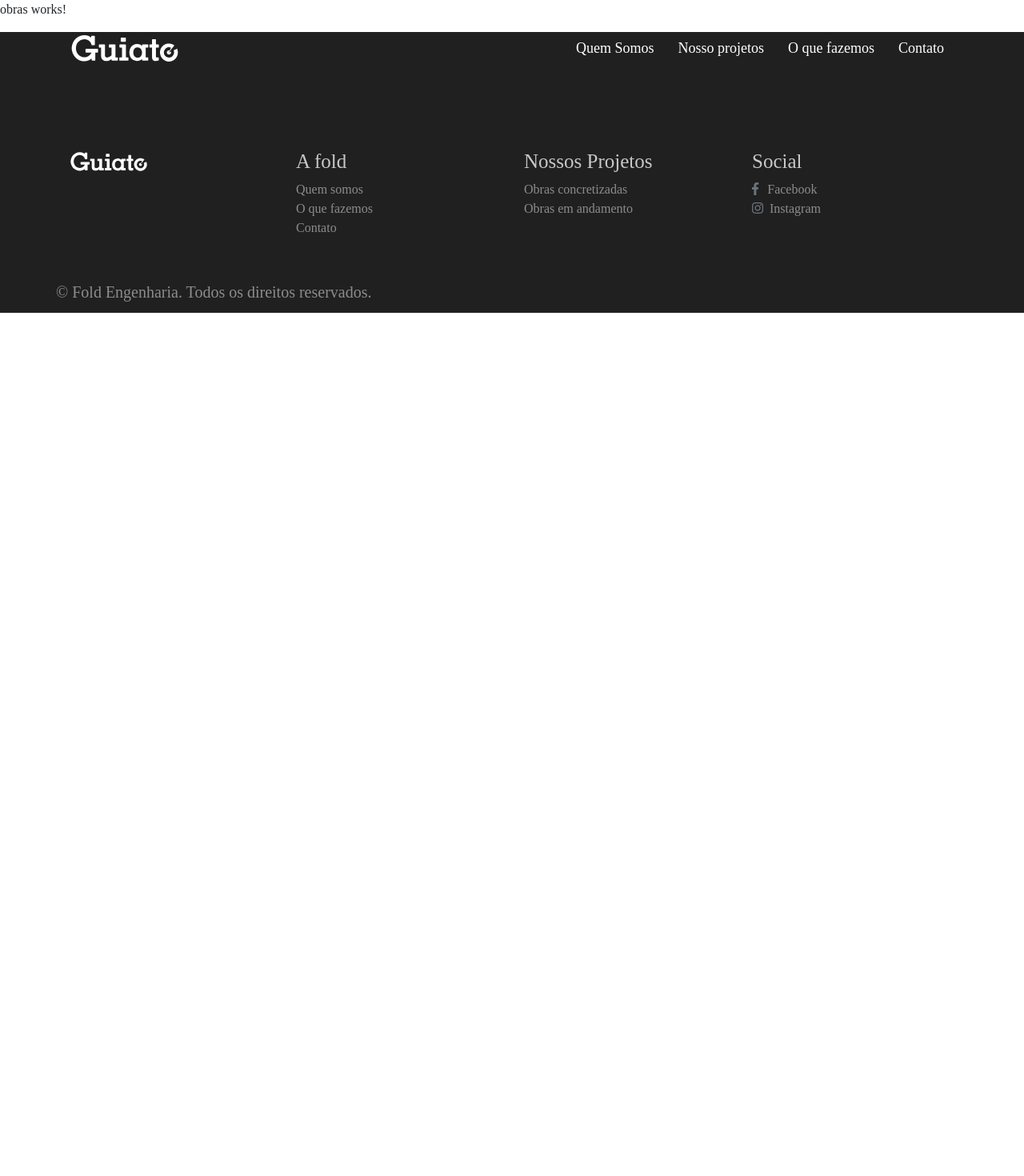
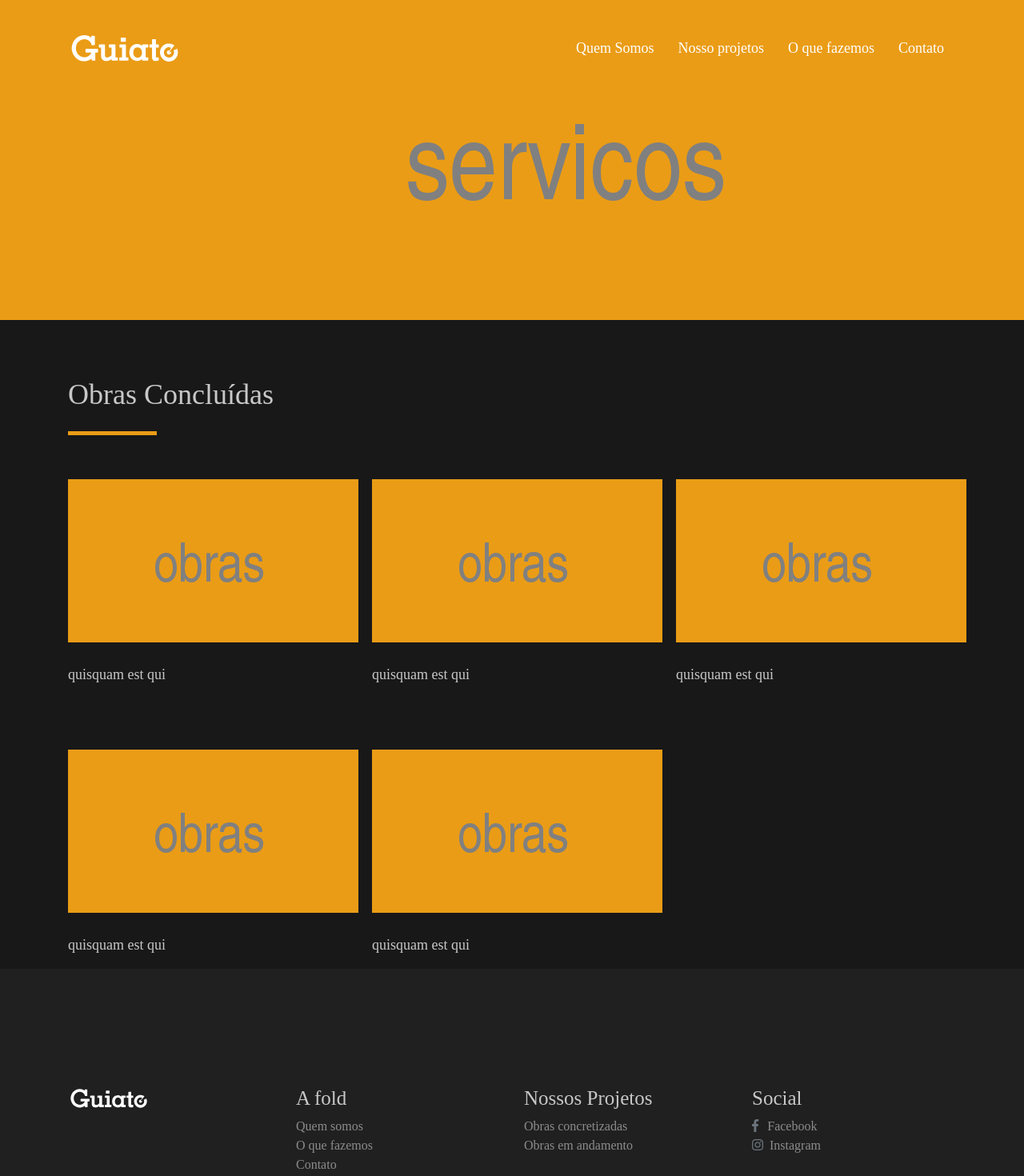
Before and after one commit to alesandraisla/fold-angular, an Angular app: page /obras in a window 1280 px wide. Shown: the top 1470 px of the page at 80% size. Before the commit the page ends 800 px from the top, so only its background shows below. Built offline with nearby package versions, Linux system fonts and the light colour scheme; a web font is replaced by a local one.

Commit message:
estruturação da página obras

```diff
--- a/src/app/obras/obras.component.css
+++ b/src/app/obras/obras.component.css
@@ -0,0 +1,29 @@
+#obras {
+	height: 400px;
+	background: url(/assets/img/services.png);
+}
+
+#obras-1{
+	background-color: #181818;
+	color: #c8c8c8;
+}
+
+#obras-1 h2 {
+	font-size: 36px;
+	padding-top: 2em;
+
+}
+
+#obras-1 hr {
+	width: 10%;
+	padding-bottom: 2em;
+}
+
+#obras-1 p {
+	padding-top: 1.5em;
+	font-size: 18px;
+}
+
+#obras img {
+	opacity: 0.2;
+}
--- a/src/app/obras/obras.component.html
+++ b/src/app/obras/obras.component.html
@@ -1 +1,41 @@
-<p>obras works!</p>
+<div id="obras">
+	<nav class="navbar navbar-expand-md navbar-light navbar-transparent">
+		<div class="container">
+			<a class="navbar-brand" href="">
+			</a>
+		</div>
+	</nav>
+</div>
+
+<div id="obras-1">
+	<div class="container">
+		<h2> Obras Concluídas </h2>
+		<hr>
+		<div class="row">
+			<div class="col-4">
+				<img src="/assets/img/obras.png">
+				<p>quisquam est qui</p>
+			</div>
+			<div class="col-4">
+				<img src="/assets/img/obras.png">
+				<p>quisquam est qui</p>
+			</div>
+			<div class="col-4">
+				<img src="/assets/img/obras.png">
+				<p>quisquam est qui</p>
+			</div>
+		</div>
+		<div class="row" style="padding-top: 4em">
+			<div class="col-4">
+				<img src="/assets/img/obras.png">
+				<p>quisquam est qui</p>
+			</div>
+			<div class="col-4">
+				<img src="/assets/img/obras.png">
+				<p>quisquam est qui</p>
+
+			</div>
+
+		</div>
+	</div>
+</div>
--- a/src/app/servicos/servicos.component.css
+++ b/src/app/servicos/servicos.component.css
@@ -28,6 +28,10 @@
 	display: inline-block;
 	color: #ea9c16;
 	font-size: 27px;
+}
+
+#area-quatro h2, a {
+	padding-top: 1.5em;
 }
 
 
--- a/src/app/servicos/servicos.component.html
+++ b/src/app/servicos/servicos.component.html
@@ -55,7 +55,7 @@
 				<div class="col-6">
 					<img src="assets/img/reformas.png"> <!--Colocar imagem-->
 				</div>
-				<div class="col-6">
+				<div id="area-quatro" class="col-6">
 					<h2>Reformas</h2>
 					<hr>
 					<p>Quisque at ligula mauris. Pellentesque dolor turpis, finibus quis tristique nec, blandit id libero. In et turpis nec nulla pellentesque consectetur eu vel justo. Integer velit ipsum, tempor at mattis ut, vestibulum sit amet nisi. Sed cursus erat vitae quam auctor, at interdum purus rutrum. </p>
```
Also changed, not shown: src/assets/img/obras.png (added).
